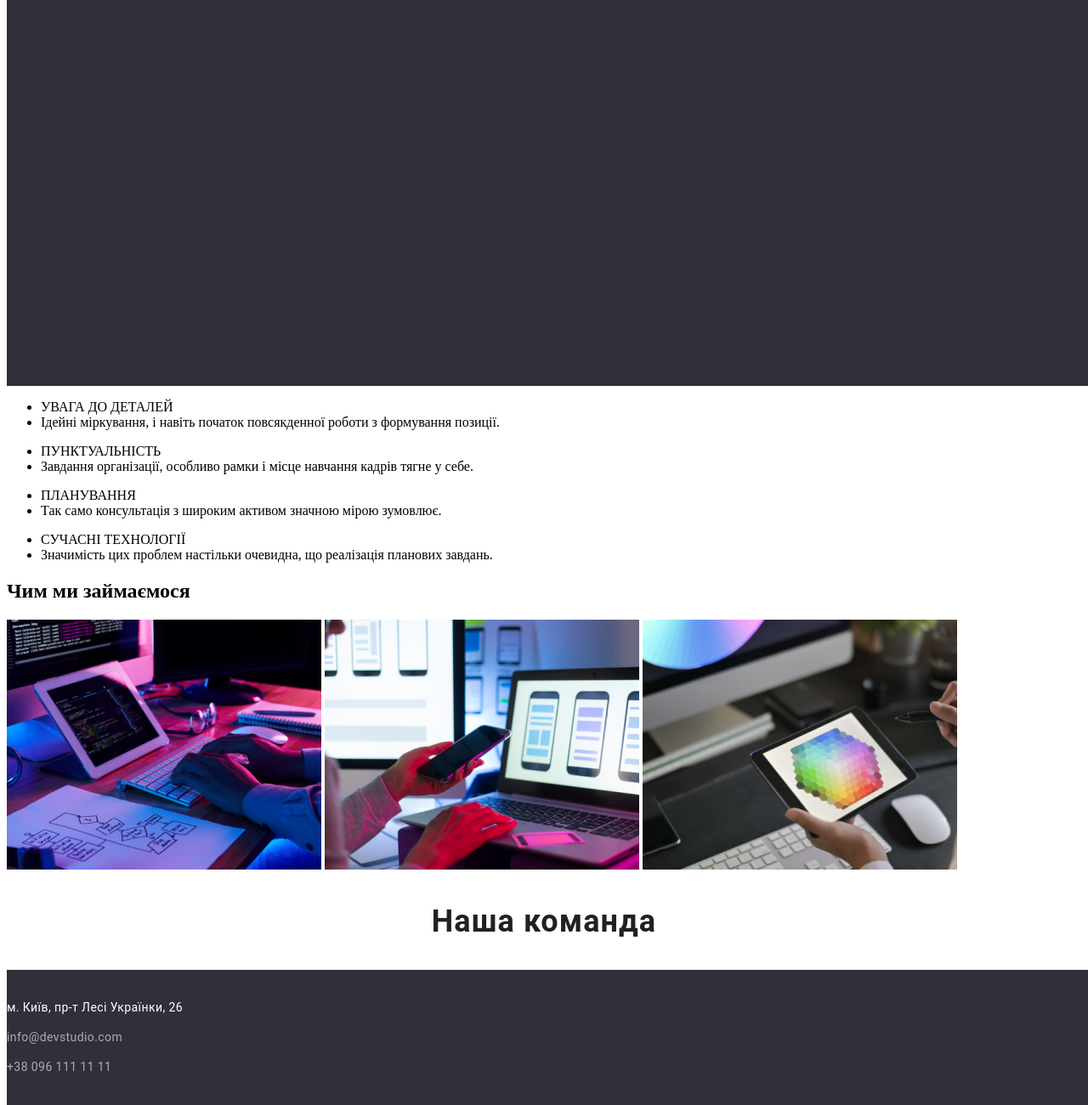
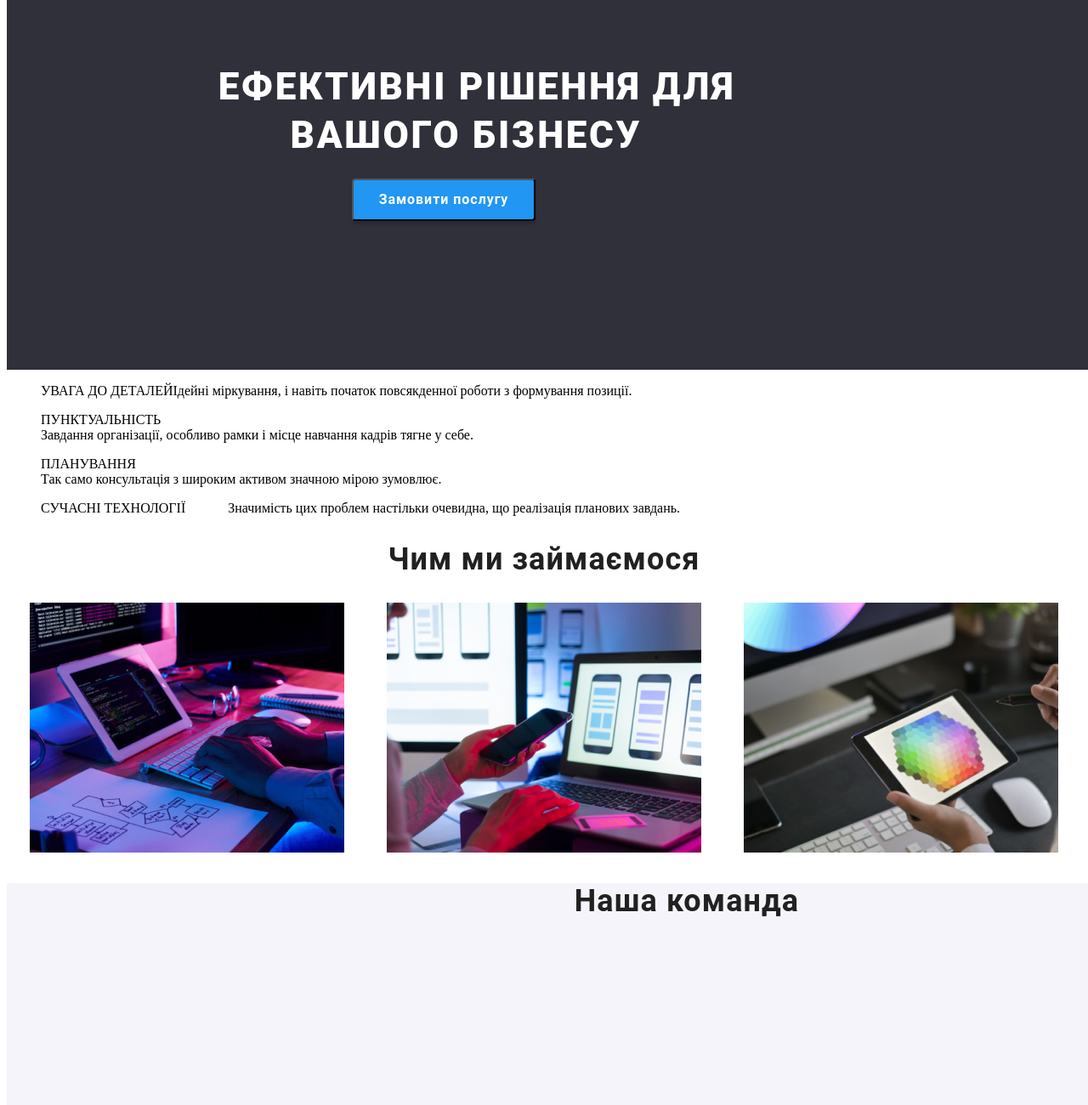
Before and after one commit to artemanoh/Web___studio, a plain HTML site: page index.html in a window 1280 px wide. Shown: the part 240-1540 px from the top of the page at 85% size. Drawn offline with Linux system fonts and the light colour scheme.

Commit message:
Половину доробив

```diff
--- a/style.css
+++ b/style.css
@@ -100,9 +100,34 @@ font-weight: 900;
 line-height: 60px; /* 136.364% */
 letter-spacing: 2.64px;
 text-transform: uppercase;
-top: 100px;
+top: 275px;
 position: absolute;
+right: 415px;
 
+
+}
+
+.mainn2{
+    color: #FFF;
+text-align: center;
+font-family: Roboto;
+font-size: 44px;
+font-style: normal;
+font-weight: 900;
+line-height: 60px; /* 136.364% */
+letter-spacing: 2.64px;
+text-transform: uppercase;
+top: 325px;
+position: absolute;
+right: 525px;
+
+
+}
+
+.pp{
+    margin-bottom: 1em;
+    text-align: bottom;
+    text-indent: 100px;
 }
 
 .section1{
@@ -120,6 +145,9 @@ background: #2F303A;
 
 }
 
+
+
+
 .button{
     color: #FFF;
 text-align: center;
@@ -135,6 +163,10 @@ box-shadow: 0px 4px 4px 0px rgba(0, 0, 0, 0.15);
 width: 216px;
 height: 50px;
 flex-shrink: 0;
+position: absolute;
+top: 450px;
+right: 650px;
+
 }
 
 .coding{
@@ -226,6 +258,9 @@ font-style: normal;
 font-weight: 700;
 line-height: normal;
 letter-spacing: 0.78px;
+position: absolute;
+ right: 1195px;
+top: 1980px;
 }
 
 
@@ -234,6 +269,7 @@ letter-spacing: 0.78px;
 height: 252px;
 flex-shrink: 0;
 background: #2F303A;
+
 }
 
 
@@ -248,6 +284,11 @@ font-style: normal;
 font-weight: 400;
 line-height: 24px; /* 171.429% */
 letter-spacing: 0.42px;
+list-style-type: none;
+    display: flex;
+position: absolute;
+ right: 1110px;
+  top: 2005px;
 }
 
 
@@ -262,7 +303,12 @@ font-style: normal;
 font-weight: 400;
 line-height: 24px; /* 171.429% */
 letter-spacing: 0.42px;
+position: absolute;
+ right: 1206px;
+top: 2030px;
 }
+
+
 
 
 .phone1{
@@ -276,6 +322,9 @@ font-style: normal;
 font-weight: 400;
 line-height: 24px; /* 171.429% */
 letter-spacing: 0.42px;
+position: absolute;
+ right: 1113px;
+top: 2055px;
 }
 
 
@@ -284,4 +333,66 @@ list-style-type: none;
     display:flex;
     gap: 50px;
     justify-content: start;
+
 }
+
+.ul{
+    list-style: none;
+    display: flex;
+
+    justify-content: start;
+}
+
+
+.ul1{
+    list-style: none;
+}
+
+
+.ul2{
+    list-style: none;
+}
+
+
+.ul3{
+    list-style-type: none;
+    display: flex;
+    gap: 50px;
+    justify-content: start;
+  top: 100px;
+
+}
+
+
+.which{
+    list-style-type: none;
+    display: flex;
+    gap: 50px;
+    justify-content: center;
+  top: 100px;
+  color: #212121;
+  text-align: center;
+  font-family: Roboto;
+  font-size: 36px;
+  font-style: normal;
+  font-weight: 700;
+  line-height: normal;
+  letter-spacing: 1.08px;
+}
+
+
+.article{
+    list-style-type: none;
+    display: flex;
+    gap: 50px;
+    justify-content: center;
+  top: 100px;
+
+}
+
+
+.section3{
+    width: 1600px;
+height: 648px;
+flex-shrink: 0;background: #F5F4FA;
+}
```
Also changed, not shown: index.html (+1 -1 lines), images/WebStudio (1).png (added).
